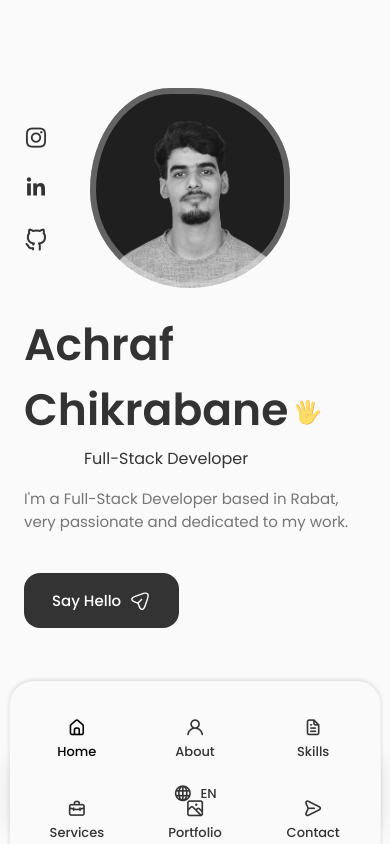
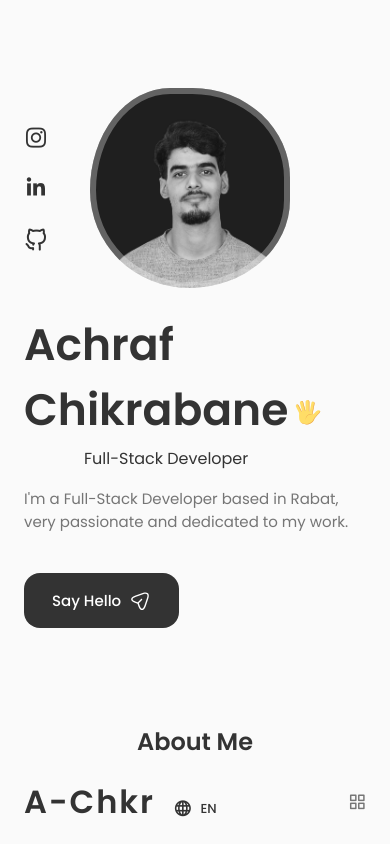
Before and after one commit to achraftes/Portfolio-website, a React (Vite) app: page / in a window 390 px wide. Shown: the top 844 px of the page. Built offline with nearby package versions, Linux system fonts and the light colour scheme.

Commit message:
old version

```diff
--- a/src/components/header/header.css
+++ b/src/components/header/header.css
@@ -1,22 +1,13 @@
 /* ===== Header ===== */
 .header {
-    width: 95%;
-    max-width: 1300px;
+    width: 100%;
     position: fixed;
-    top: 15px;
-    left: 50%;
-    transform: translateX(-50%);
+    top: 0;
+    left: 0;
     z-index: 1000;
     background-color: var(--body-color);
-    padding: 18px 30px;
-    border-radius: 1rem;
-    box-shadow: 0 4px 20px rgba(0, 0, 0, 0.1);
+    padding: 18px 0;
     transition: 0.3s;
-}
-
-/* L'ombre devient un peu plus forte au scroll */
-.scroll-header {
-    box-shadow: 0 6px 25px rgba(0, 0, 0, 0.15);
 }
 
 .nav {
@@ -73,10 +64,15 @@
     color: var(--title-color-dark);
 }
 
+/* ===== Scroll Header ===== */
+.scroll-header {
+    box-shadow: 0 -1px 4px rgba(0, 0, 0, 0.15);
+}
+
 /* ===== LANGUAGE DROPDOWN ===== */
 .nav__lang-container {
     position: relative;
-    margin-left: 1.5rem;
+    margin-left: 1.5rem; /* Espace entre le menu et le bouton */
 }
 
 .nav__lang-toggle {
@@ -144,10 +140,8 @@
 /* ===== Responsive (Mobile) ===== */
 @media screen and (max-width: 768px) {
     .header {
-        top: auto;
-        bottom: 15px; /* L'header se place en bas avec un petit espace */
-        width: 95%;
-        padding: 15px 20px;
+        top: initial;
+        bottom: 0;
     }
 
     .nav {
@@ -204,7 +198,7 @@
         display: block;
     }
 
-    /* Sélecteur de langue sur Mobile (Centré en bas du menu) */
+    /* Sélecteur de langue sur Mobile (Centré en bas) */
     .nav__lang-container {
         position: absolute;
         bottom: 1rem;
@@ -214,7 +208,7 @@
         margin-top: 0;
     }
 
-    /* Sur mobile, le menu déroulant s'ouvre vers le haut */
+    /* Sur mobile, le menu s'ouvre vers le haut */
     .nav__lang-dropdown {
         top: auto;
         bottom: 130%;
```
